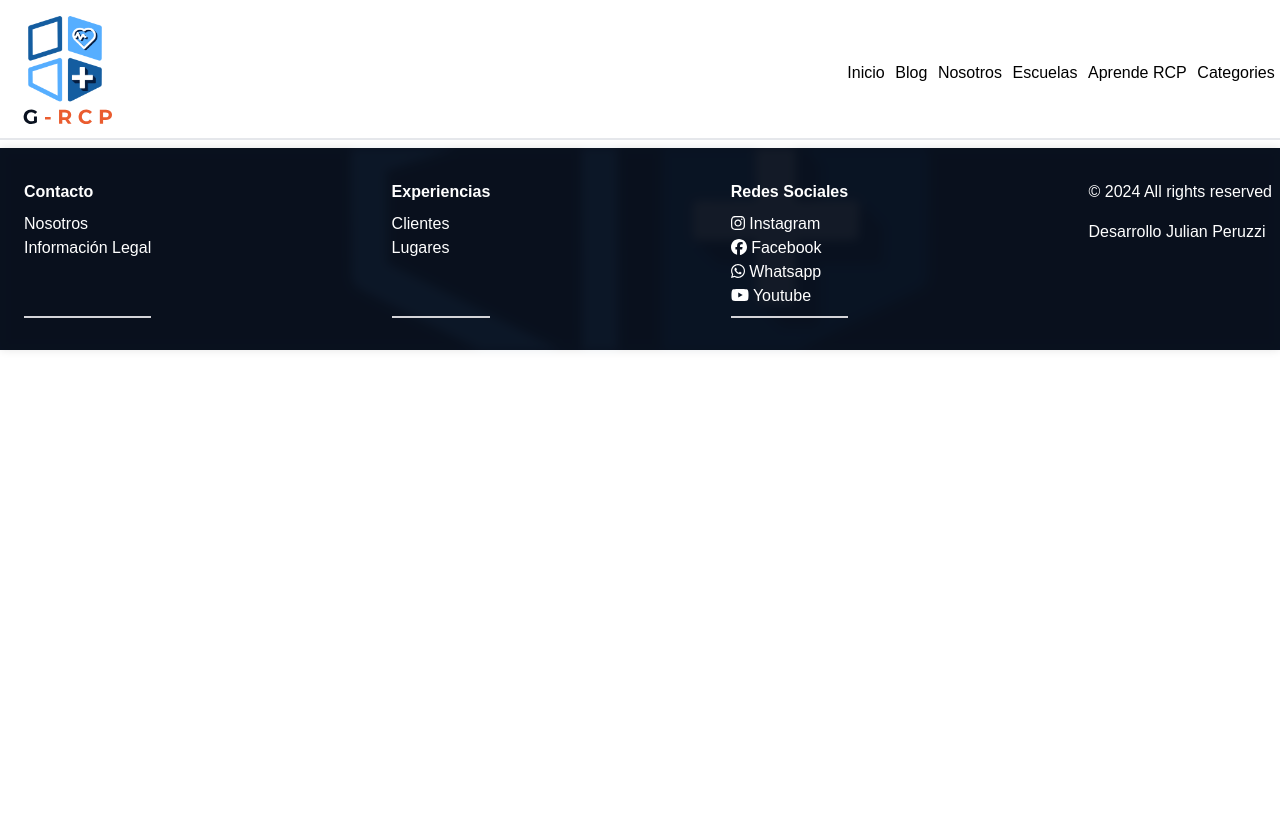
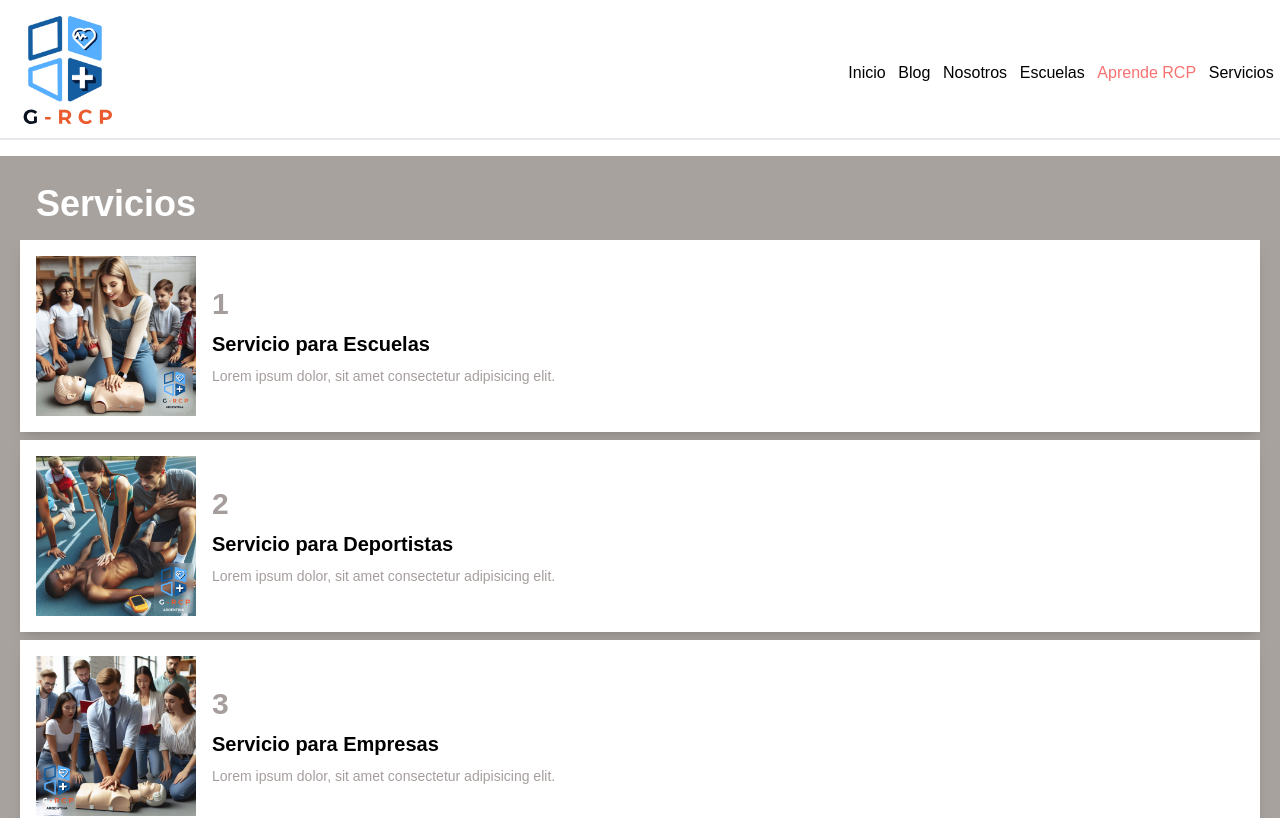
Before and after one commit to julianperuzzi/G-RCP-ARGENTINA, a React (Vite) app: page /Servicios in a window 1280 px wide. Shown: the top 818 px of the page. Built offline with nearby package versions, Linux system fonts and the light colour scheme.

Commit message:
se añade Categoria Servicios

```diff
--- a/src/App.jsx
+++ b/src/App.jsx
@@ -9,6 +9,7 @@ import { Equipo } from './pages/Equipo';
 import { EscuelasPage } from './pages/EscuelasPage';
 import BlogPage from './pages/BlogPage';
 import AprendeRCP from './pages/AprendeRCP';
+import ServiciosPages from './pages/ServiciosPages';
 
 
 
@@ -30,6 +31,7 @@ function App() {
         <Route path="/Escuelas" element={<EscuelasPage />} />
         <Route path="/News" element={<BlogPage />} />
         <Route path="/rcp" element={<AprendeRCP />} />
+        <Route path="/Servicios" element={<ServiciosPages />} />
       </Routes>
       <Footer />
     </Router>
--- a/src/components/Header.jsx
+++ b/src/components/Header.jsx
@@ -34,10 +34,10 @@ const Navbar = ({ handleLinkClick, menuClicked, setMenuClicked }) => {
           <Link className='hover:text-SoftRed' to="/Escuelas" onClick={() => { handleLinkClick(); setMenuClicked(true); }}>Escuelas</Link>
         </li>
         <li className='mb-8 sm:mb-0'>
-          <Link className='hover:text-SoftRed' to="/rcp" onClick={() => { handleLinkClick(); setMenuClicked(true); }}>Aprende RCP</Link>
+          <Link className='hover:text-red-700 text-red-400' to="/rcp" onClick={() => { handleLinkClick(); setMenuClicked(true); }}>Aprende RCP</Link>
         </li>
         <li className='mb-8 sm:mb-0'>
-          <Link className='hover:text-SoftRed' to="#" onClick={() => { handleLinkClick(); setMenuClicked(true); }}>Categories</Link>
+          <Link className='hover:text-SoftRed' to="/Servicios" onClick={() => { handleLinkClick(); setMenuClicked(true); }}>Servicios</Link>
         </li>
       </ul>
       <img className={`${menuClicked ? '' : 'hidden'}  cursor-pointer sm:hidden pr-4`} src={burgerMenu} onClick={handleClick} alt="" />
--- /dev/null
+++ b/src/pages/ServiciosPages.jsx
@@ -0,0 +1,83 @@
+import React, { useState } from 'react';
+import { Link } from 'react-router-dom';
+import img1 from '../assets/Fomentando Héroes en las Aulas (1).png';
+import img2 from '../assets/G - R C P DEPORTISTAS.png';
+import img3 from '../assets/G - R C P EMPRESAS.png';
+
+const serviciosData = [
+  {
+    id: 1,
+    image: img1,
+    title: 'Servicio para Escuelas',
+    description: 'Lorem ipsum dolor, sit amet consectetur adipisicing elit.',
+    info: 'Lorem ipsum dolor sit amet consectetur adipisicing elit. Quae repellat dolorum voluptas eius tempore natus animi eum aliquam nisi optio numquam mollitia cupiditate est, corrupti suscipit placeat accusamus ut unde!',
+  },
+  {
+    id: 2,
+    image: img2,
+    title: 'Servicio para Deportistas',
+    description: 'Lorem ipsum dolor, sit amet consectetur adipisicing elit.',
+    info: 'Lorem ipsum dolor sit amet consectetur adipisicing elit. Quae repellat dolorum voluptas eius tempore natus animi eum aliquam nisi optio numquam mollitia cupiditate est, corrupti suscipit placeat accusamus ut unde!',
+  },
+  {
+    id: 3,
+    image: img3,
+    title: 'Servicio para Empresas',
+    description: 'Lorem ipsum dolor, sit amet consectetur adipisicing elit.',
+    info: 'Lorem ipsum dolor sit amet consectetur adipisicing elit. Quae repellat dolorum voluptas eius tempore natus animi eum aliquam nisi optio numquam mollitia cupiditate est, corrupti suscipit placeat accusamus ut unde!',
+  },
+];
+
+const ServiciosPages = () => {
+  const [selectedService, setSelectedService] = useState(null);
+
+  const handleServiceClick = (serviceId) => {
+    setSelectedService(serviceId);
+  };
+
+  const handleCloseModal = () => {
+    setSelectedService(null);
+  };
+
+  return (
+    <section className="bg-stone-400 my-4 p-3">
+      <h1 className="text-white text-4xl pt-4 pl-3c font-bold pl-6">Servicios</h1>
+      <div className="p-2">
+        {serviciosData.map((service) => (
+          <article
+            key={service.id}
+            className="bg-white shadow-lg flex items-center p-4 my-2 transition-transform duration-200 ease-in-out hover:bg-slate-800 hover:text-white cursor-pointer"
+            onClick={() => handleServiceClick(service.id)}
+          >
+            <div className="w-40 overflow-hidden ">
+              <img src={service.image} alt="" className="w-full h-full" />
+            </div>
+            <div className="ml-4">
+              <p className="text-GrisClaro text-3xl font-bold mb-2">{service.id}</p>
+              <h2 className="font-bold text-xl mb-2 ">{service.title}</h2>
+              <p className="text-GrisClaro text-sm">{service.description}</p>
+            </div>
+          </article>
+        ))}
+      </div>
+      {selectedService && (
+        <div className="fixed top-0 left-0 w-full h-full  bg-opacity-10 backdrop-blur-md flex justify-center items-center z-50 ">
+          <div className="bg-white p-8 md:w-1/2 md:mx-auto mx-2">
+            <h2 className="text-2xl font-bold mb-4">{serviciosData[selectedService - 1].title}</h2>
+            <img src={serviciosData[selectedService - 1].image} alt="" className="w-full h-40 object-cover mb-4 rounded-lg" />
+            <p className="text-gray-700 text-xl mb-4">{serviciosData[selectedService - 1].description}</p>
+            <p className="text-gray-700 mb-4">{serviciosData[selectedService - 1].info}</p>
+            <Link to={`/servicios/${selectedService}`} className=" hover:bg-black bg-orange-500 text-white font-bold py-3 px-5 ">
+              Contactanos
+            </Link>
+            <button className="bg-gray-300 text-white justify-end font-bold py-2 px-4 ml-40" onClick={handleCloseModal}>
+              Cerrar
+            </button>
+          </div>
+        </div>
+      )}
+    </section>
+  );
+};
+
+export default ServiciosPages;
```
